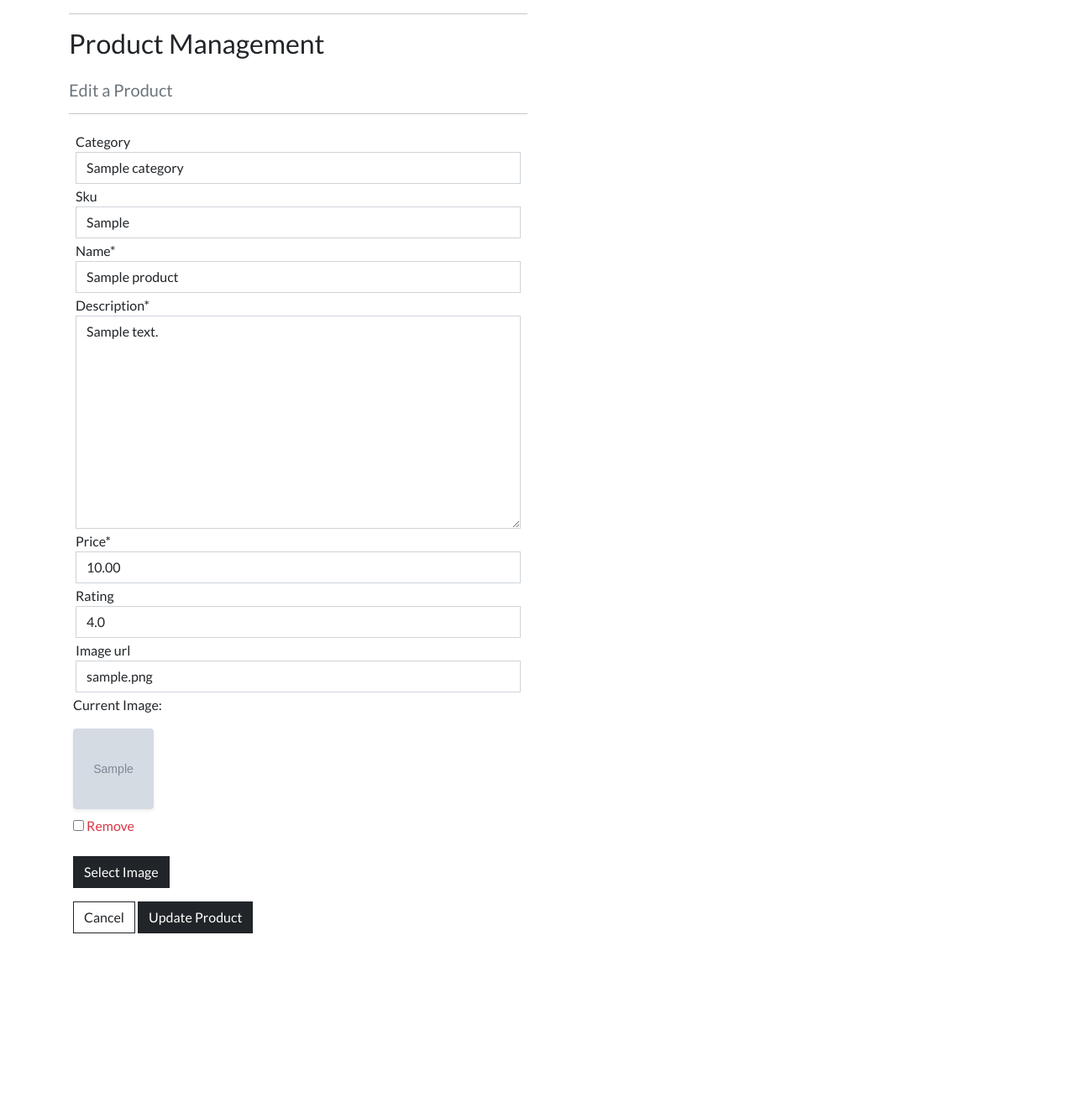
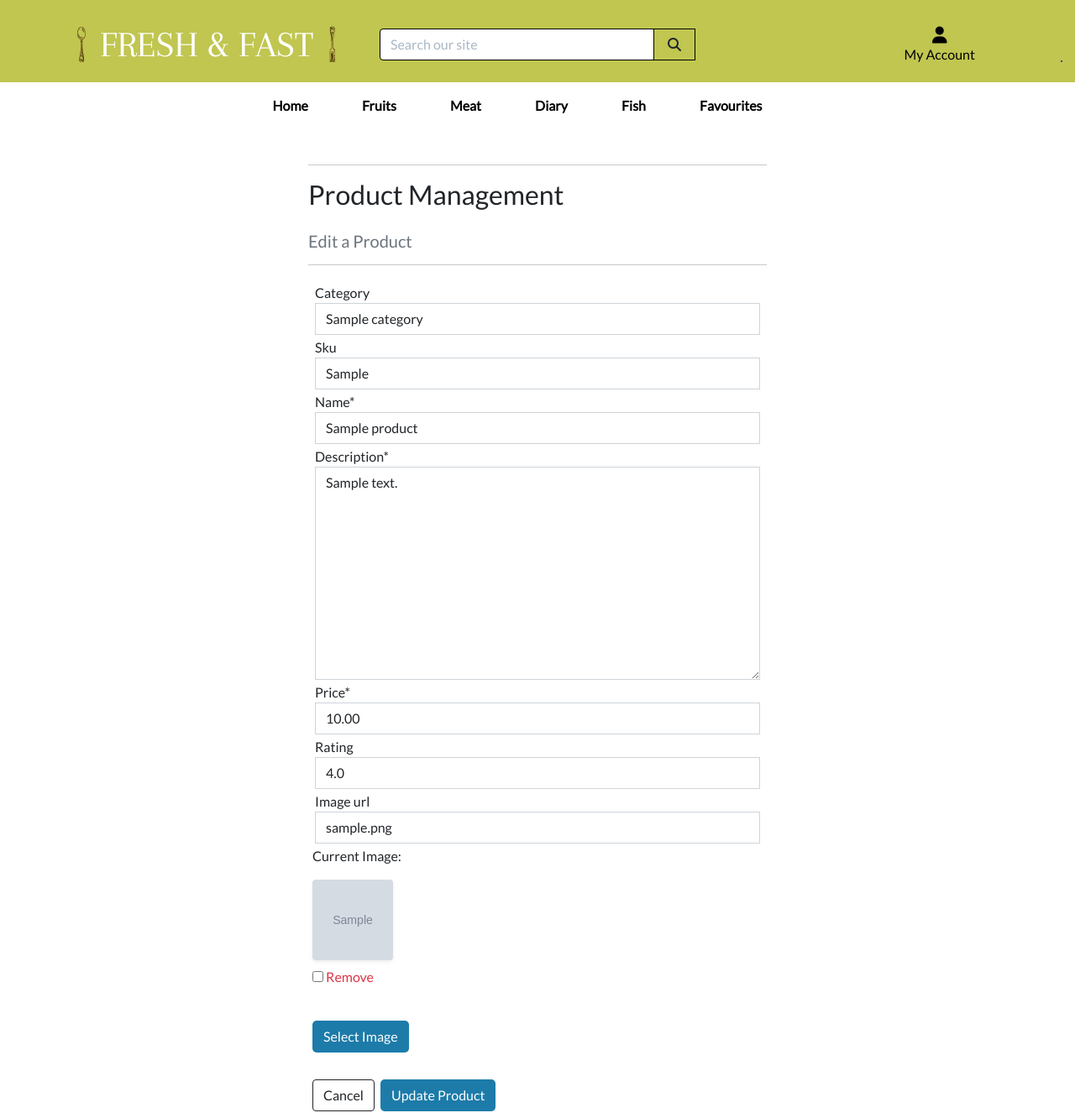
Before and after one commit to alexeykuz-sys/supermarket_project, a Django app: page /products/edit/1/ in a window 1280 px wide. Shown: the whole page at 84% size. Before the commit the page ends 1112 px from the top, so only its background shows below. Run offline with Django 3.2, Linux system fonts and the light colour scheme; a user stored in the database is signed in; tables that the repository leaves empty hold one stand-in row (values such as "Sample post"); grey boxes marked "Sample" are stand-in pictures; some libraries are stand-ins or nearby versions.

Commit message:
added style to buttons and profile page

```diff
--- a/checkout/templates/checkout/checkout.html
+++ b/checkout/templates/checkout/checkout.html
@@ -116,12 +116,16 @@
 							</span>
 							<span class="fw-bold">Adjust Bag</span>
 						</a>
+                        {% if user.is_authenticated %}
                             <button id="submit-button" class="btn checkout-card-btn w-50">
                                 <span class="font-weight-bold">Complete Order</span>
                                 <span class="icon">
                                     <i class="fas fa-lock"></i>
                                 </span>
                             </button>
+                        {% else %}
+                        <a href="{% url 'account_login' %}" class="login-btn w-25 btn">Login</a>
+                        {% endif %}
 						<p class="small text-danger my-1">
 							<span class="icon">
 								<i class="fas fa-exclamation-circle"></i>
--- a/products/templates/products/custom_widget_templates/custom_clearable_file_input.html
+++ b/products/templates/products/custom_widget_templates/custom_clearable_file_input.html
@@ -11,7 +11,7 @@
     {% endif %}<br>
     {{ widget.input_text }}
 {% endif %}
-<span class="btn btn-dark rounded-0 btn-file">
+<span class="btn form-btn btn-file my-3">
     Select Image <input id="new-image" type="{{ widget.type }}" name="{{ widget.name }}"{% include "django/forms/widgets/attrs.html" %}>
 </span>
 <strong><p class="text-danger" id="filename"></p></strong>
--- a/products/templates/products/edit_product.html
+++ b/products/templates/products/edit_product.html
@@ -1,19 +1,17 @@
 {% extends "base.html" %}
 {% load static %}
 
+
+
 {% block page_header %}
-    <div class="container header-container">
-        <div class="row">
-            <div class="col"></div>
-        </div>
-    </div>
+{% include 'includes/navbar.html'%}
+
 {% endblock %}
 
 {% block content %}
-    <div class="overlay"></div>
-    <div class="container">
+    <div class="container edit-container">
         <div class="row">
-            <div class="col-12 col-md-6">
+            <div class="col-12 col-md-6 offset-md-3">
                 <hr>
                 <h2 class="logo-font mb-4">Product Management</h2>
                 <h5 class="text-muted">Edit a Product</h5>
@@ -22,7 +20,7 @@
         </div>
 
         <div class="row">
-            <div class="col-12 col-md-6">
+            <div class="col-12 col-md-6 offset-md-3">
                 <form method="POST" action="{% url 'edit_product' product.id %}" class="form mb-2" enctype="multipart/form-data">
                     {% csrf_token %}
                     {% for field in form %}
@@ -33,8 +31,8 @@
                         {% endif %}
                     {% endfor %}
                     <div class="text-right">
-                        <a class="btn btn-outline-dark rounded-0" href="{% url 'products' %}">Cancel</a>
-                        <button class="btn btn-dark rounded-0" type="submit">Update Product</button>
+                        <a class="btn btn-outline-dark" href="{% url 'products' %}">Cancel</a>
+                        <button class="btn form-btn ms-1" type="submit">Update Product</button>
                     </div>
                 </form>
             </div>
--- a/products/templates/products/products.html
+++ b/products/templates/products/products.html
@@ -34,7 +34,7 @@
   </div>
   <div class="row">
     {% for product in products %}
-    <div class="col-sm-12 col-md-6 col-lg-4">
+    <div class="col-sm-12 col-md-6 col-lg-3">
       <div class="card product-card border-1">
         {% if product.image %}
         <a href="{% url 'product_detail' product.id %}">
@@ -54,7 +54,7 @@
         </a>
         {% endif %}
         <div class="card-body pb-0">
-          <p class="mb-0 product-name">{{ product.name }}</p>
+          <p class="mb-0 products-name">{{ product.name }}</p>
         </div>
         <div class="card-footer bg-white pt-0 border-0 text-start">
           <div class="row">
--- a/static/css/base.css
+++ b/static/css/base.css
@@ -16,12 +16,6 @@ body {
   height: 1.5rem;
   width: 1.5rem;
 }
-
-/* .btn-dark {
-  background: black;
-  color: white;
-  border-radius: 5px;
-} */
 
 .shopping-btn {
   background: white;
@@ -215,12 +209,6 @@ input[name="q"]::placeholder {
   width: 100%;
 }
 
-/* .login-card .card-wrapper .login-link {
-   padding-bottom: 10px;
-   text-decoration: none;
-   background-color: #1d7ba9;
-   cursor: pointer;
-  } */
 
 .register-btn,
 .login-btn {
@@ -249,17 +237,19 @@ input[name="q"]::placeholder {
 
 /* Products page */
 
+.edit-container,
 .product-management-container,
 .products-container,
 .product-container,
 .bag-container,
-.checkout-container {
+.checkout-container,
+.profile-container {
   padding-top: 180px;
 }
 
 .product-card {
-  width: 315px;
-  height: 530px;
+  width: 275px;
+  height: 425px;
   padding: 10px;
   margin: 20px auto;
   box-shadow: rgba(50, 50, 105, 0.15) 0px 2px 5px 0px,
@@ -268,18 +258,20 @@ input[name="q"]::placeholder {
 
 .product-card .card-img-top,
 .product-card .product-image-link {
-  height: 250px;
-  width: 250px;
+  height: 200px;
+  width: 200px;
+ margin: auto;
+ display: block;
 }
 
-.product-name {
-  font-size: 15px;
+.products-name {
+  font-size: 17px;
   font-weight: bold;
   color: rgb(51, 51, 51);
 }
 
 .product-price {
-  font-size: 16px;
+  font-size: 12px;
 }
 
 .add-btn {
@@ -411,7 +403,8 @@ input[name="q"]::placeholder {
 .bag-checkout-card-btn,
 .checkout-card-btn {
   width: 100%;
-  background-color: #c0c650;
+  background-color: #1d7ba9;
+  color: white;
   border-radius: 5px;
   box-shadow: rgba(50, 50, 105, 0.15) 0px 2px 5px 0px,
     rgba(0, 0, 0, 0.05) 0px 1px 1px 0px;
@@ -562,7 +555,11 @@ input[name="q"]::placeholder {
   border-color: #dc3545;
   border-radius: 0;
 }
-
+.form-btn {
+  background-color:#1d7ba9;
+  color: white;
+  border-radius: 5px;
+}
 
 /* Media queries */
 
```
Also changed, not shown: products/templates/products/add_product.html (+4 -4 lines), profiles/templates/profiles/profile.html (+12 -12 lines). Lines whose indentation alone changed are shown as unchanged.
